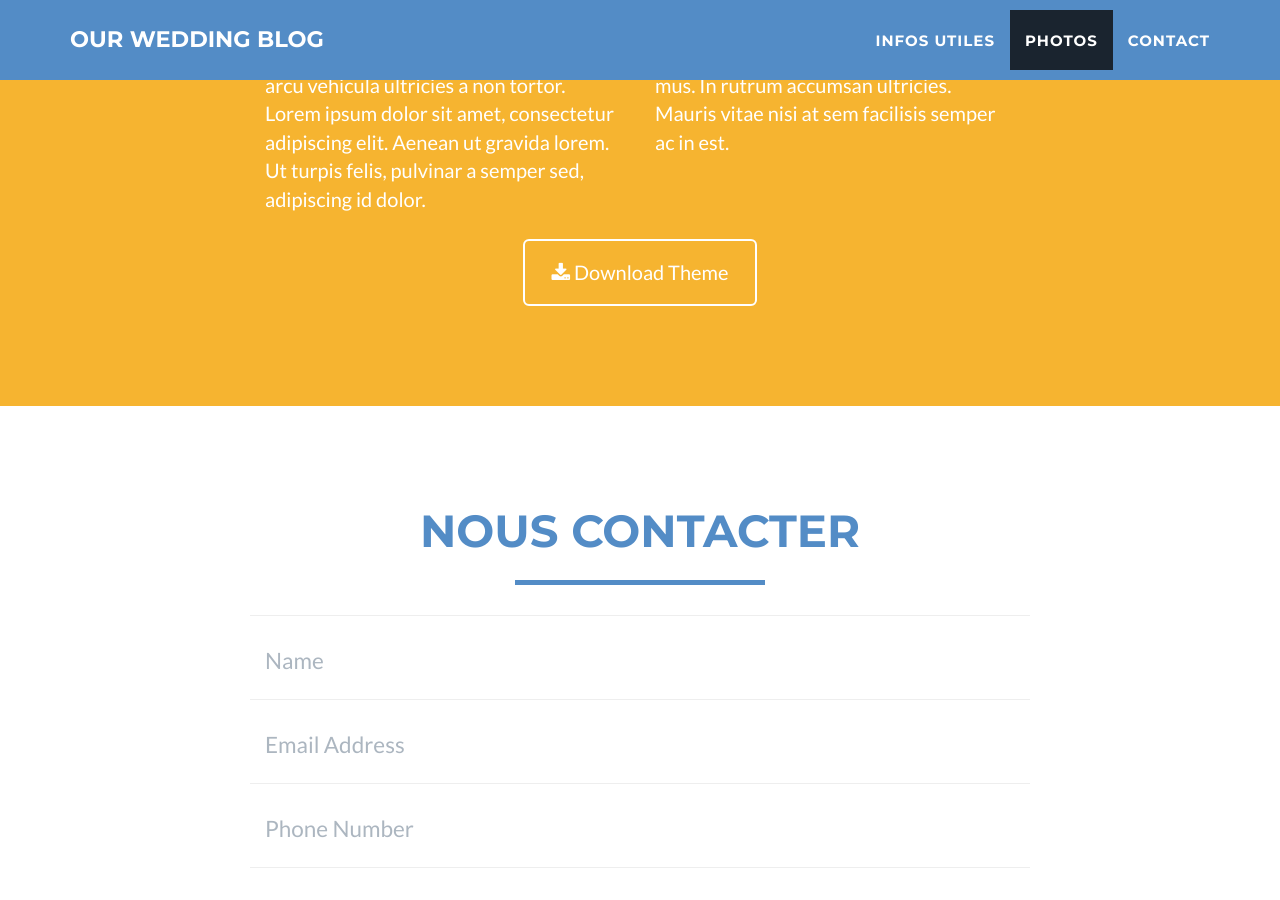
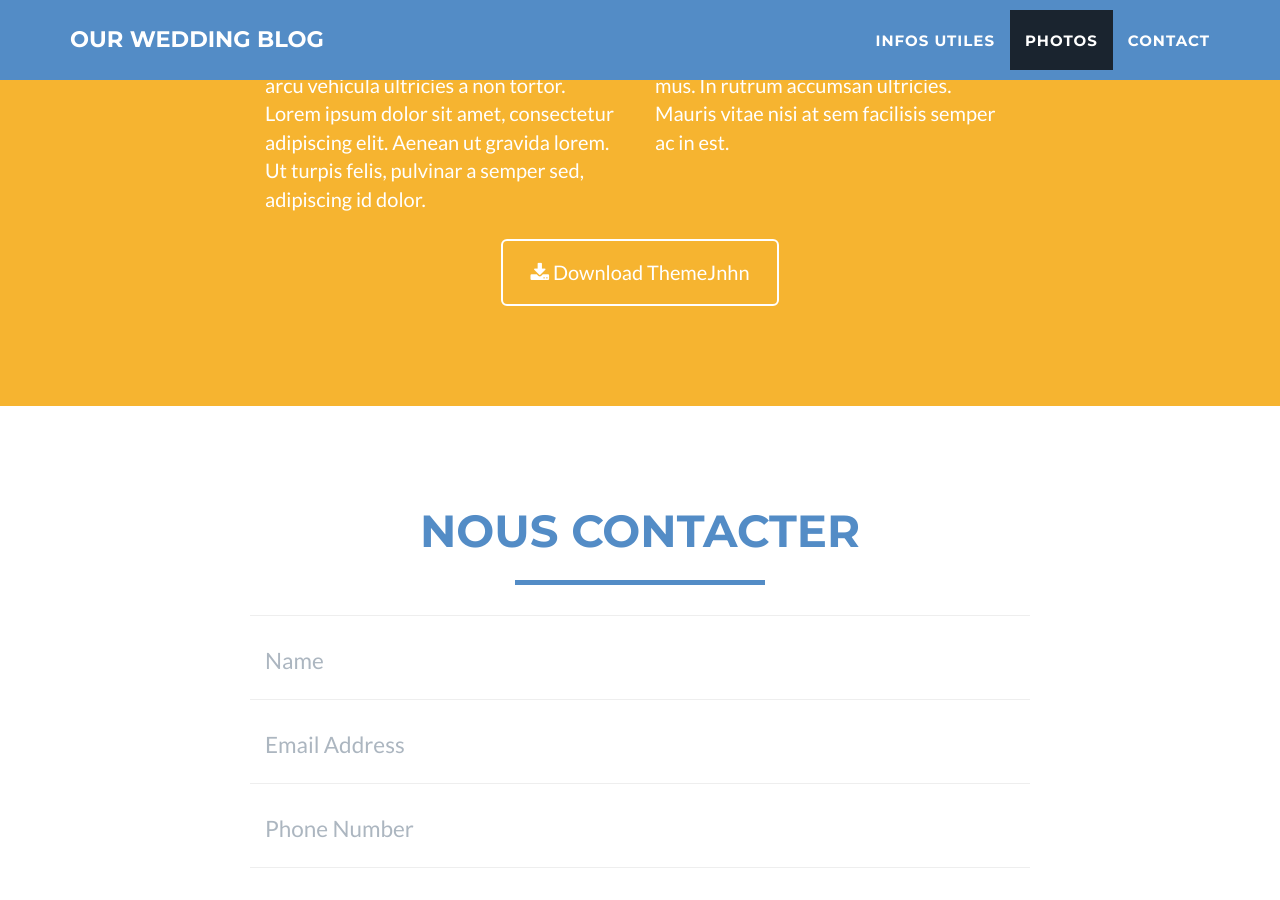
Before and after one commit to mariebenjamin/mariebenjamin.github.io, a Jekyll site: the page built from index.html, in a window 1280 px wide and 900 px high, scrolled down 2576 px. Built offline with Jekyll 4.4.1, drawn with Linux system fonts in a browser that asks for light colours.

Commit message:
Trigger page build

```diff
--- a/_includes/about.html
+++ b/_includes/about.html
@@ -16,7 +16,7 @@
                 </div>
                 <div class="col-lg-8 col-lg-offset-2 text-center">
                     <a href="#" class="btn btn-lg btn-outline">
-                        <i class="fa fa-download"></i> Download Theme
+                        <i class="fa fa-download"></i> Download ThemeJnhn
                     </a>
                 </div>
             </div>
```
